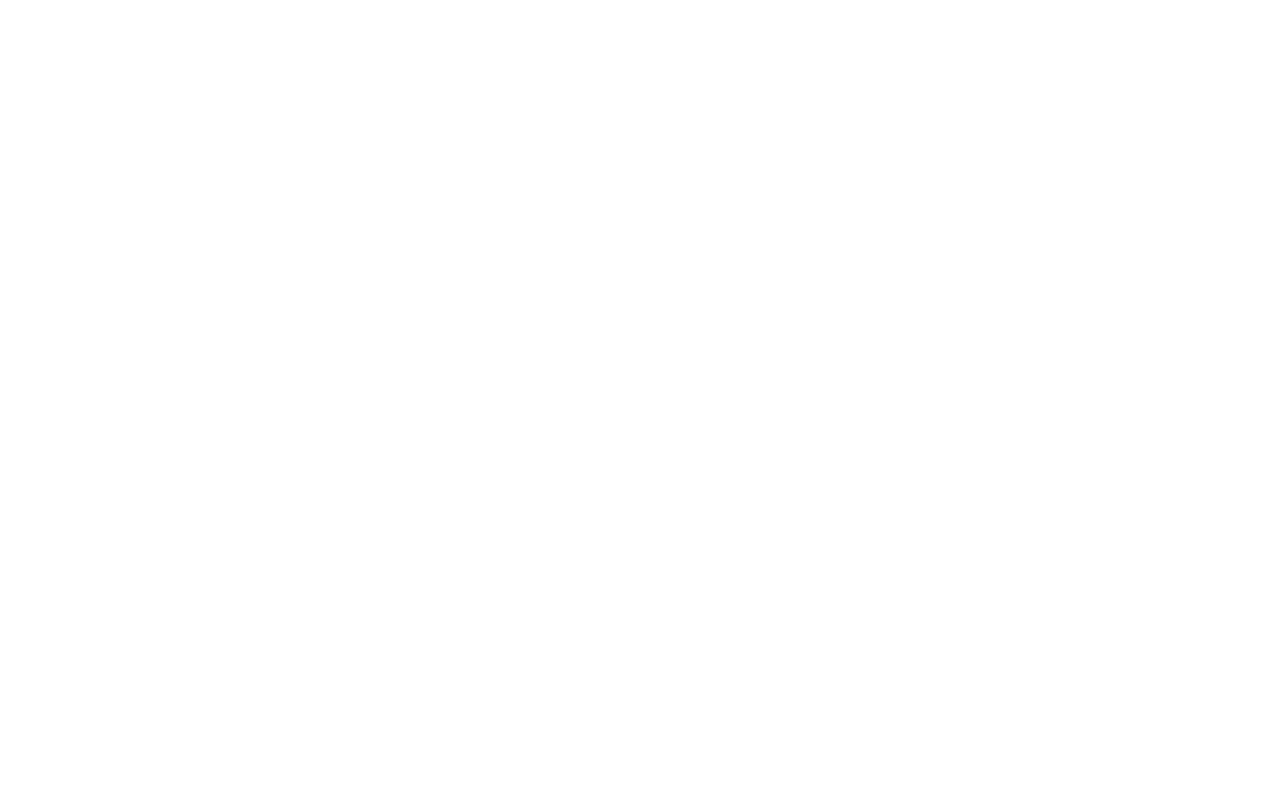
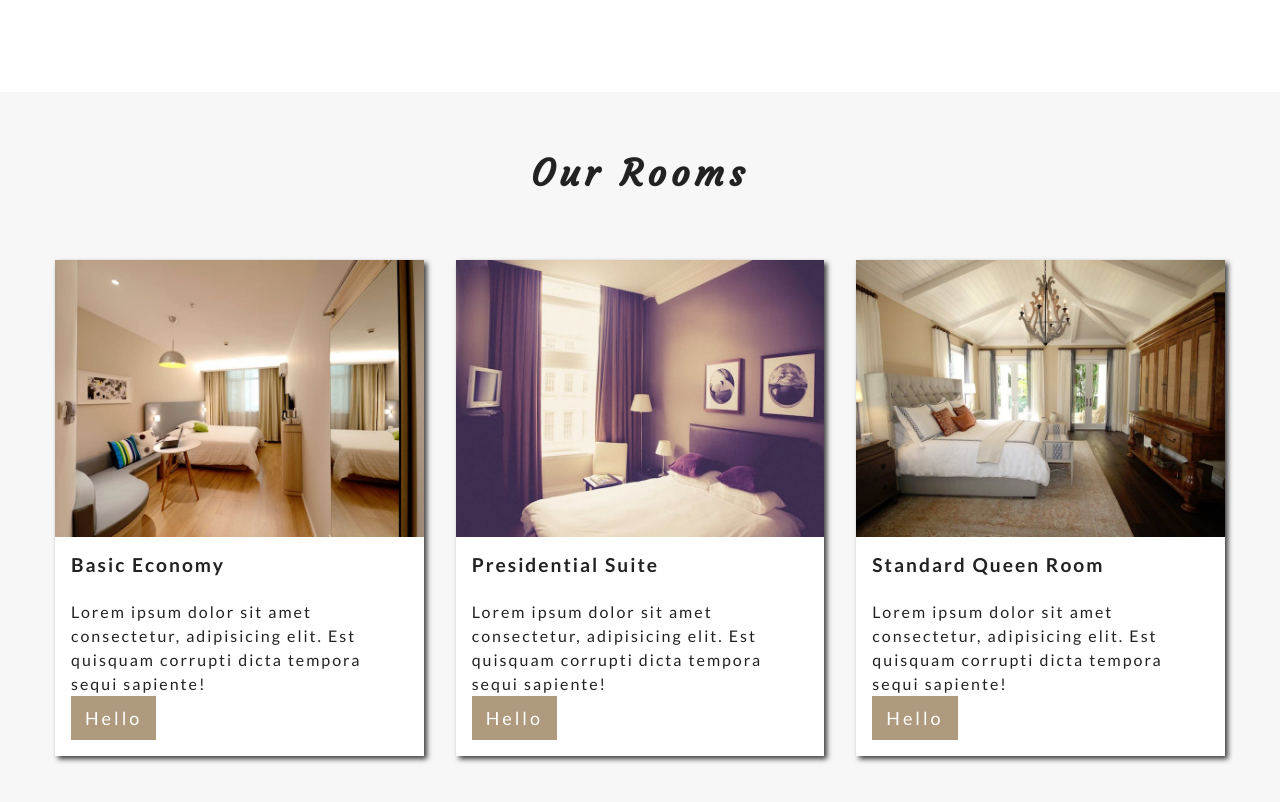
Before and after one commit to orociclo/styled-components-beachwalk-resort, a React (Create React App) app: page / in a window 1280 px wide. Shown: the part 1239-2041 px from the top of the page. Before the commit the page ends 1331 px from the top, so only its background shows below. Built offline with nearby package versions, Linux system fonts and the light colour scheme.

Commit message:
rooms and room component

```diff
--- /dev/null
+++ b/src/components/home/Room.js
@@ -0,0 +1,85 @@
+import React from "react";
+import { SmallBtn } from "../globals/Buttons";
+import styled from "styled-components";
+import {
+    setRem,
+    setLetterSpacing,
+    setTransition,
+    setColor,
+    setShadow,
+    setBorder
+} from "../../styles";
+import PropTypes from "prop-types";
+const Room = ({ className, room }) => {
+    const { img = "", title = "", info = "", price = 0 } = room;
+    return (
+        <article className={className}>
+            <div className="img-container">
+                <img src={img} alt="single room" />
+                <div className="price">${price}</div>
+            </div>
+            <div className="room-info">
+                <h4>{title}</h4>
+                <p>{info}</p>
+                <SmallBtn>Hello</SmallBtn>
+            </div>
+        </article>
+    );
+};
+
+export default styled(Room)`
+    background: ${setColor.mainWhite};
+    margin: ${setRem(32)} 0;
+    .img-container {
+        background: ${setColor.mainBlack};
+        position: relative;
+        img {
+            width: 100%;
+            display: block;
+            ${setTransition};
+        }
+        &:hover img {
+            opacity: 0.5;
+        }
+        .price {
+            position: absolute;
+            top: 50%;
+            left: 50%;
+            transform: translate(-50%, -50%);
+            color: ${setColor.mainWhite};
+            ${setLetterSpacing(5)};
+            font-size: ${setRem(22)};
+            padding: ${setRem(10)} ${setRem(33)};
+            ${setBorder({ color: setColor.mainWhite })};
+            opacity: 0;
+            ${setTransition()};
+        }
+        &:hover .price {
+            opacity: 1;
+        }
+    }
+    .room-info {
+        padding: ${setRem()};
+        h4 {
+            text-transform: capitalize;
+            ${setLetterSpacing()};
+        }
+        p {
+            ${setLetterSpacing()};
+        }
+    }
+    ${setShadow.light};
+    ${setTransition()};
+    &:hover {
+        ${setShadow.dark};
+    }
+`;
+
+Room.propTypes = {
+    room: PropTypes.shape({
+        img: PropTypes.string.isRequired,
+        title: PropTypes.string.isRequired,
+        info: PropTypes.string.isRequired,
+        price: PropTypes.number.isRequired
+    })
+};
--- /dev/null
+++ b/src/components/home/Rooms.js
@@ -0,0 +1,41 @@
+import React, { Component } from "react";
+import Room from "./Room";
+import styled from "styled-components";
+import Title from "../globals/Title";
+import Section from "../globals/Section";
+import rooms from "./rooms-data";
+import { setColor, media, setRem } from "../../styles";
+export default class Rooms extends Component {
+    state = {
+        rooms: rooms
+    };
+    render() {
+        return (
+            <Section color={setColor.lightGrey}>
+                <Title title="our rooms" center />
+                <RoomsCenter>
+                    {this.state.rooms.map(room => {
+                        return <Room key={room.id} room={room} />;
+                    })}
+                </RoomsCenter>
+            </Section>
+        );
+    }
+}
+
+const RoomsCenter = styled.div`
+    width: 90vw;
+    margin: 0 auto;
+    ${media.tablet`
+  display:grid;
+  grid-template-columns:1fr 1fr;
+  grid-column-gap:${setRem(32)};
+  `};
+    ${media.desktop`
+  width:100vw;
+  max-width:1170px;
+  `};
+    ${media.large`
+    grid-template-columns:repeat(3,1fr);
+  `};
+`;
--- /dev/null
+++ b/src/components/home/rooms-data.js
@@ -0,0 +1,30 @@
+import room1 from "../../images/room1.jpeg";
+import room2 from "../../images/room2.jpeg";
+import room3 from "../../images/room3.jpeg";
+
+export default [
+    {
+        id: 1,
+        img: room1,
+        title: "basic economy",
+        info:
+            "Lorem ipsum dolor sit amet consectetur, adipisicing elit. Est quisquam corrupti dicta tempora sequi sapiente!",
+        price: 125
+    },
+    {
+        id: 2,
+        img: room2,
+        title: "presidential suite",
+        info:
+            "Lorem ipsum dolor sit amet consectetur, adipisicing elit. Est quisquam corrupti dicta tempora sequi sapiente!",
+        price: 250
+    },
+    {
+        id: 3,
+        img: room3,
+        title: "standard queen room",
+        info:
+            "Lorem ipsum dolor sit amet consectetur, adipisicing elit. Est quisquam corrupti dicta tempora sequi sapiente!",
+        price: 375
+    }
+];
--- a/src/pages/Home.js
+++ b/src/pages/Home.js
@@ -1,11 +1,13 @@
 import React from "react";
 import Header from "../components/home/Header";
 import About from "../components/home/About";
+import Rooms from "../components/home/Rooms";
 const Home = () => {
     return (
         <>
             <Header />
             <About />
+            <Rooms />
         </>
     );
 };
--- a/src/styles.js
+++ b/src/styles.js
@@ -32,6 +32,11 @@ export const setRem = (number = 16) => {
 export const setLetterSpacing = (number = 2) => {
     return `letter-spacing:${number}px`;
 };
+export const setShadow = {
+    light: "box-shadow: 3px 3px 5px 0px rgba(0,0,0,0.75)",
+    dark: "box-shadow: 6px 6px 5px 0px rgba(0,0,0,0.75);",
+    darkest: "box-shadow: 10px 10px 5px 0px rgba(0,0,0,0.75);"
+};
 
 export const setBorder = ({
     width = "2px",
@@ -55,7 +60,6 @@ export const media = Object.keys(sizes).reduce((acc, label) => {
             ${css(...args)}
         }
     `;
-
     return acc;
 }, {});
 
```
